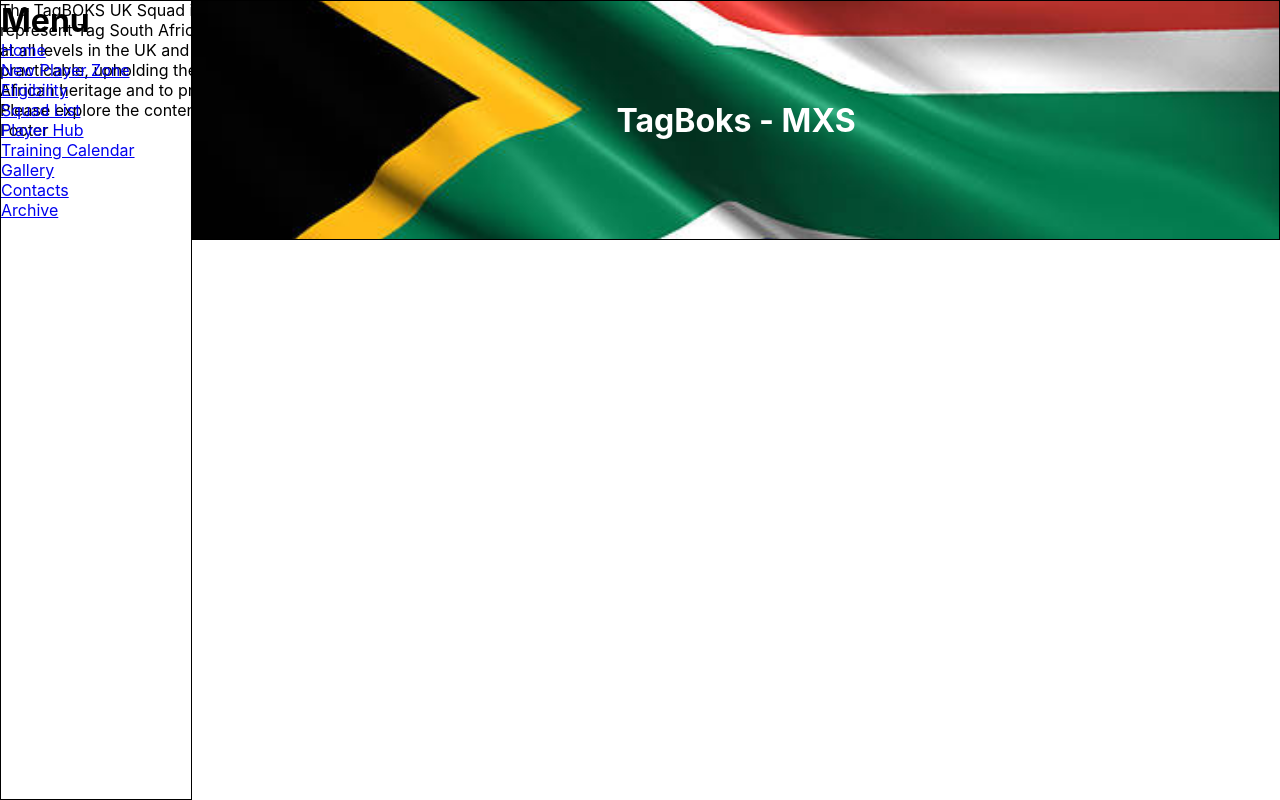
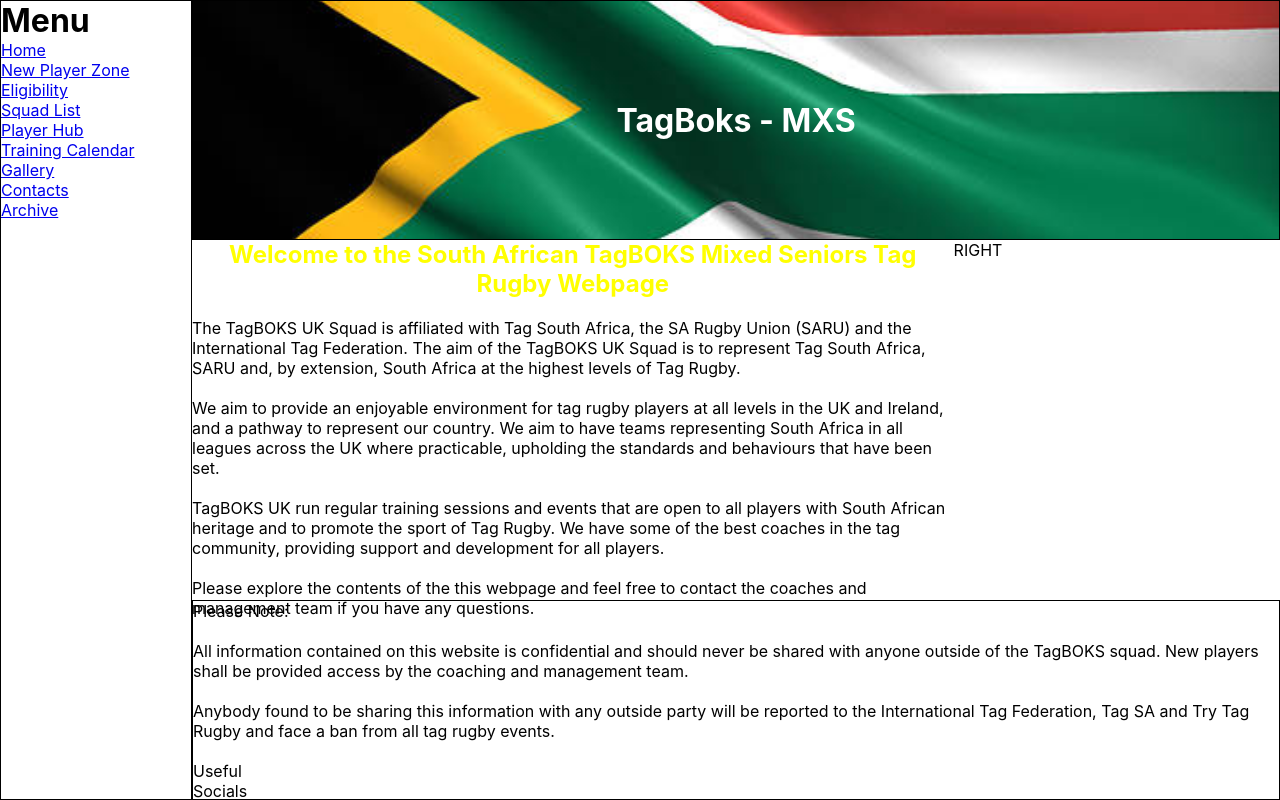
Before and after one commit to StirlingProjects/TagBoks, a React (Create React App) app: page / in a window 1280 px wide. Built offline with nearby package versions, Linux system fonts and the light colour scheme.

Commit message:
Incorporated footer

```diff
--- a/src/components/Footer/Footer.jsx
+++ b/src/components/Footer/Footer.jsx
@@ -1,9 +1,34 @@
-import React from 'react'
+import React from "react";
+
+import "./Footer.scss";
 
 const Footer = () => {
-  return (
-    <div>Footer</div>
-  )
-}
+    return (
+        <div className="footer">
+            <div>
+                <p className="footer__title">Please Note:</p>
+                <br />
+                <p>
+                    All information contained on this website is confidential
+                    and should never be shared with anyone outside of the
+                    TagBOKS squad. New players shall be provided access by the
+                    coaching and management team.
+                </p>
+                <br />
+                <p>
+                    Anybody found to be sharing this information with any
+                    outside party will be reported to the International Tag
+                    Federation, Tag SA and Try Tag Rugby and face a ban from all
+                    tag rugby events.
+                </p>
+            </div>
+            <br />
+            <div className="footer__links">
+                <div className="footer__useful">Useful</div>
+                <div className="footer__socials">Socials</div>
+            </div>
+        </div>
+    );
+};
 
-export default Footer
+export default Footer;
--- a/src/components/Footer/Footer.scss
+++ b/src/components/Footer/Footer.scss
@@ -0,0 +1,12 @@
+
+
+.footer {
+    height: 25vh;
+    width: 85vw;
+
+    position: fixed;
+    bottom: 0;
+    right: 0;
+
+    border: 1px solid black;
+}
--- a/src/containers/Home/Home.jsx
+++ b/src/containers/Home/Home.jsx
@@ -1,4 +1,6 @@
 import React from "react";
+
+import "./Home.scss";
 
 import Navbar from "../../components/Navbar/Navbar";
 import Header from "../../components/Header/Header";
@@ -11,27 +13,45 @@
         <div className="home">
             <Navbar />
             <Header title={"TagBoks - MXS"} background={saflag} />
-            <div className="body">
+            <div className="home__content">
                 <div className="home__left">
-                    The TagBOKS UK Squad is affiliated with Tag South Africa,
-                    the SA Rugby Union (SARU) and the International Tag
-                    Federation. The aim of the TagBOKS UK Squad is to represent
-                    Tag South Africa, SARU and, by extension, South Africa at
-                    the highest levels of Tag Rugby. We aim to provide an
-                    enjoyable environment for tag rugby players at all levels in
-                    the UK and Ireland, and a pathway to represent our country.
-                    We aim to have teams representing South Africa in all
-                    leagues across the UK where practicable, upholding the
-                    standards and behaviours that have been set. TagBOKS UK run
-                    regular training sessions and events that are open to all
-                    players with South African heritage and to promote the sport
-                    of Tag Rugby. We have some of the best coaches in the tag
-                    community, providing support and development for all
-                    players. Please explore the contents of the this webpage and
-                    feel free to contact the coaches and management team if you
-                    have any questions.
+                    <h2 className="home__title">
+                        Welcome to the South African TagBOKS Mixed Seniors Tag
+                        Rugby Webpage
+                    </h2>
+                    <br />
+                    <p>
+                        The TagBOKS UK Squad is affiliated with Tag South
+                        Africa, the SA Rugby Union (SARU) and the International
+                        Tag Federation. The aim of the TagBOKS UK Squad is to
+                        represent Tag South Africa, SARU and, by extension,
+                        South Africa at the highest levels of Tag Rugby.
+                    </p>
+                    <br />
+                    <p>
+                        We aim to provide an enjoyable environment for tag rugby
+                        players at all levels in the UK and Ireland, and a
+                        pathway to represent our country. We aim to have teams
+                        representing South Africa in all leagues across the UK
+                        where practicable, upholding the standards and
+                        behaviours that have been set.
+                    </p>
+                    <br />
+                    <p>
+                        TagBOKS UK run regular training sessions and events that
+                        are open to all players with South African heritage and
+                        to promote the sport of Tag Rugby. We have some of the
+                        best coaches in the tag community, providing support and
+                        development for all players.
+                    </p>
+                    <br />
+                    <p>
+                        Please explore the contents of the this webpage and feel
+                        free to contact the coaches and management team if you
+                        have any questions.
+                    </p>
                 </div>
-                <div className="home__right"></div>
+                <div className="home__right">RIGHT</div>
             </div>
             <Footer />
         </div>
--- a/src/containers/Home/Home.scss
+++ b/src/containers/Home/Home.scss
@@ -0,0 +1,26 @@
+.home {
+    &__content {
+        height: 100%;
+        width: 85vw;
+
+        position: fixed;
+        top: 30vh;
+        right: 0;
+
+        display: flex;
+        justify-content: center;
+    }
+
+    &__left {
+        width: 70%;
+    }
+
+    &__title {
+        color: yellow;
+        text-align: center;
+    }
+
+    &__right {
+        width: 30%;
+    }
+}
```
